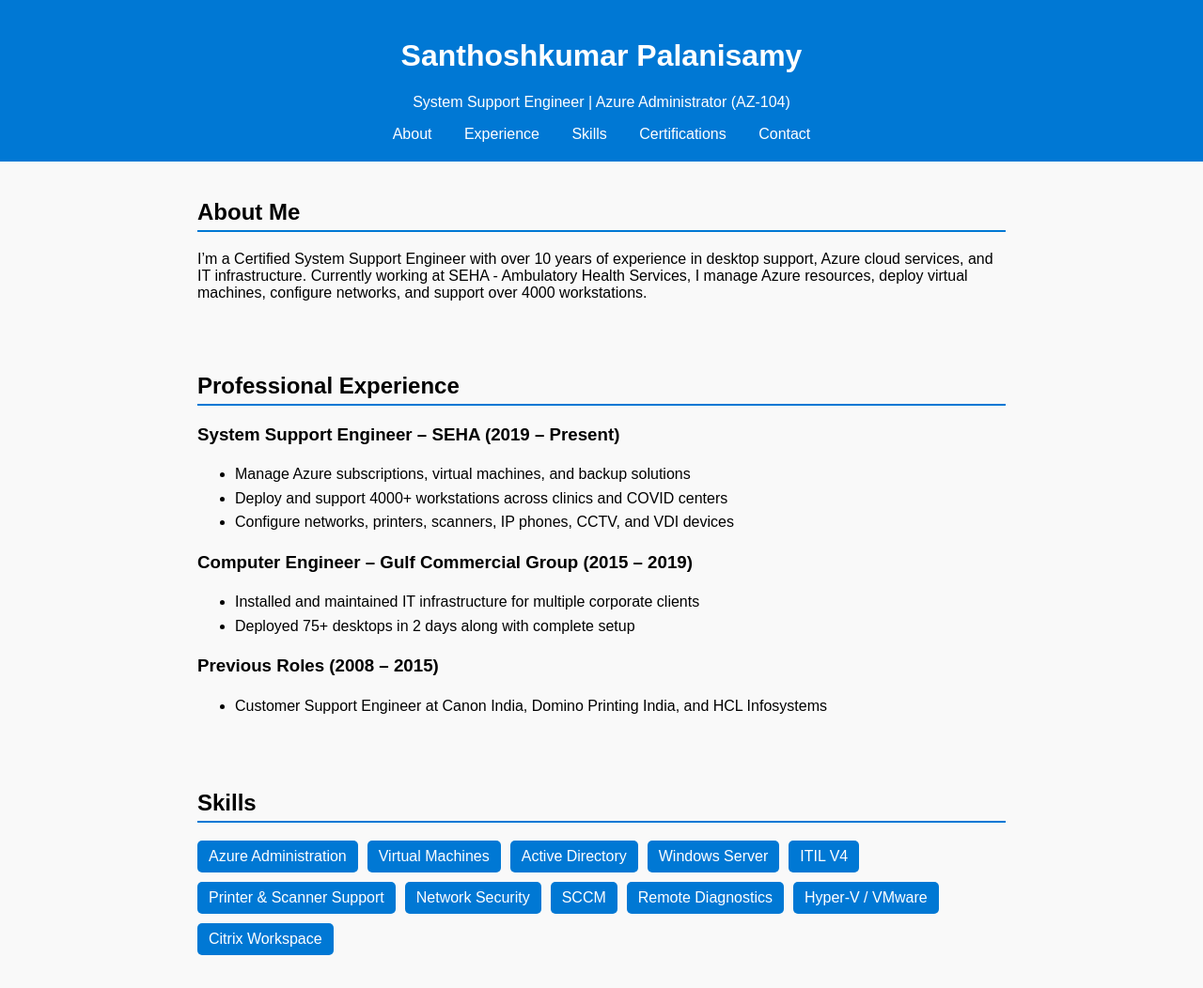
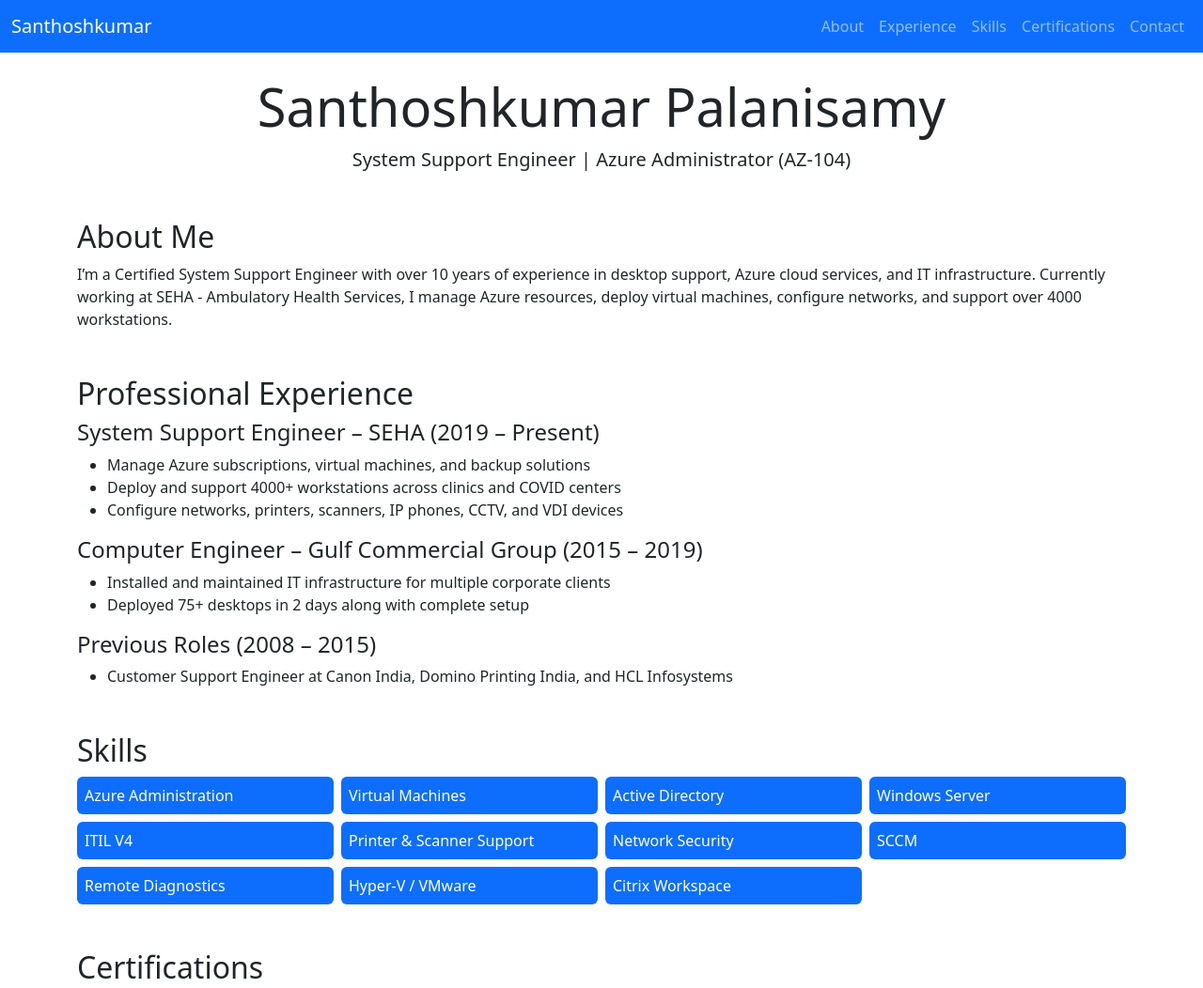
Before and after one commit to santhoshsiteee/portfoli, a plain HTML site: page index.html in a window 1280 px wide. Shown: the top 1052 px of the page at 94% size. Drawn offline with nearby package versions, Linux system fonts and the light colour scheme.

Commit message:
Add files via upload

```diff
--- a/index.html
+++ b/index.html
@@ -1,85 +1,79 @@
 <!DOCTYPE html>
 <html lang="en">
 <head>
-  <meta charset="UTF-8">
-  <meta name="viewport" content="width=device-width, initial-scale=1.0">
+  <meta charset="UTF-8" />
+  <meta name="viewport" content="width=device-width, initial-scale=1.0" />
   <title>Santhoshkumar | System Support Engineer</title>
-  <style>
-    body { font-family: Arial, sans-serif; margin: 0; padding: 0; background-color: #f9f9f9; }
-    header, section, footer { padding: 20px; }
-    header { background-color: #0078D4; color: white; text-align: center; }
-    nav a { margin: 0 15px; color: white; text-decoration: none; }
-    h2 { border-bottom: 2px solid #0078D4; padding-bottom: 5px; }
-    .container { max-width: 900px; margin: auto; }
-    ul { line-height: 1.6; }
-    footer { background-color: #333; color: white; text-align: center; }
-    .skills-grid { display: flex; flex-wrap: wrap; gap: 10px; }
-    .skills-grid div { background: #0078D4; color: white; padding: 8px 12px; border-radius: 5px; }
-  </style>
+  <link href="https://cdn.jsdelivr.net/npm/bootstrap@5.3.0/dist/css/bootstrap.min.css" rel="stylesheet" />
 </head>
 <body>
 
-<header>
-  <h1>Santhoshkumar Palanisamy</h1>
-  <p>System Support Engineer | Azure Administrator (AZ-104)</p>
-  <nav>
-    <a href="#about">About</a>
-    <a href="#experience">Experience</a>
-    <a href="#skills">Skills</a>
-    <a href="#certifications">Certifications</a>
-    <a href="#contact">Contact</a>
-  </nav>
-</header>
+<nav class="navbar navbar-expand-lg navbar-dark bg-primary">
+  <div class="container-fluid">
+    <a class="navbar-brand" href="#">Santhoshkumar</a>
+    <button class="navbar-toggler" type="button" data-bs-toggle="collapse" data-bs-target="#navbarNav">
+      <span class="navbar-toggler-icon"></span>
+    </button>
+    <div class="collapse navbar-collapse" id="navbarNav">
+      <ul class="navbar-nav ms-auto">
+        <li class="nav-item"><a class="nav-link" href="#about">About</a></li>
+        <li class="nav-item"><a class="nav-link" href="#experience">Experience</a></li>
+        <li class="nav-item"><a class="nav-link" href="#skills">Skills</a></li>
+        <li class="nav-item"><a class="nav-link" href="#certifications">Certifications</a></li>
+        <li class="nav-item"><a class="nav-link" href="#contact">Contact</a></li>
+      </ul>
+    </div>
+  </div>
+</nav>
 
-<div class="container">
+<div class="container mt-4">
+  <header class="text-center mb-5">
+    <h1 class="display-4">Santhoshkumar Palanisamy</h1>
+    <p class="lead">System Support Engineer | Azure Administrator (AZ-104)</p>
+  </header>
 
-  <section id="about">
+  <section id="about" class="mb-5">
     <h2>About Me</h2>
-    <p>
-      I’m a Certified System Support Engineer with over 10 years of experience in desktop support, Azure cloud services, and IT infrastructure.
-      Currently working at SEHA - Ambulatory Health Services, I manage Azure resources, deploy virtual machines, configure networks, and support over 4000 workstations.
-    </p>
+    <p>I’m a Certified System Support Engineer with over 10 years of experience in desktop support, Azure cloud services, and IT infrastructure. Currently working at SEHA - Ambulatory Health Services, I manage Azure resources, deploy virtual machines, configure networks, and support over 4000 workstations.</p>
   </section>
 
-  <section id="experience">
+  <section id="experience" class="mb-5">
     <h2>Professional Experience</h2>
-    <h3>System Support Engineer – SEHA (2019 – Present)</h3>
+    <h4>System Support Engineer – SEHA (2019 – Present)</h4>
     <ul>
       <li>Manage Azure subscriptions, virtual machines, and backup solutions</li>
       <li>Deploy and support 4000+ workstations across clinics and COVID centers</li>
       <li>Configure networks, printers, scanners, IP phones, CCTV, and VDI devices</li>
     </ul>
-
-    <h3>Computer Engineer – Gulf Commercial Group (2015 – 2019)</h3>
+    <h4>Computer Engineer – Gulf Commercial Group (2015 – 2019)</h4>
     <ul>
       <li>Installed and maintained IT infrastructure for multiple corporate clients</li>
       <li>Deployed 75+ desktops in 2 days along with complete setup</li>
     </ul>
-
-    <h3>Previous Roles (2008 – 2015)</h3>
+    <h4>Previous Roles (2008 – 2015)</h4>
     <ul>
       <li>Customer Support Engineer at Canon India, Domino Printing India, and HCL Infosystems</li>
     </ul>
   </section>
 
-  <section id="skills">
+  <section id="skills" class="mb-5">
     <h2>Skills</h2>
-    <div class="skills-grid">
-      <div>Azure Administration</div>
-      <div>Virtual Machines</div>
-      <div>Active Directory</div>
-      <div>Windows Server</div>
-      <div>ITIL V4</div>
-      <div>Printer & Scanner Support</div>
-      <div>Network Security</div>
-      <div>SCCM</div>
-      <div>Remote Diagnostics</div>
-      <div>Hyper-V / VMware</div>
-      <div>Citrix Workspace</div>
+    <div class="row g-2">
+      <div class="col-md-3"><div class="bg-primary text-white p-2 rounded">Azure Administration</div></div>
+      <div class="col-md-3"><div class="bg-primary text-white p-2 rounded">Virtual Machines</div></div>
+      <div class="col-md-3"><div class="bg-primary text-white p-2 rounded">Active Directory</div></div>
+      <div class="col-md-3"><div class="bg-primary text-white p-2 rounded">Windows Server</div></div>
+      <div class="col-md-3"><div class="bg-primary text-white p-2 rounded">ITIL V4</div></div>
+      <div class="col-md-3"><div class="bg-primary text-white p-2 rounded">Printer & Scanner Support</div></div>
+      <div class="col-md-3"><div class="bg-primary text-white p-2 rounded">Network Security</div></div>
+      <div class="col-md-3"><div class="bg-primary text-white p-2 rounded">SCCM</div></div>
+      <div class="col-md-3"><div class="bg-primary text-white p-2 rounded">Remote Diagnostics</div></div>
+      <div class="col-md-3"><div class="bg-primary text-white p-2 rounded">Hyper-V / VMware</div></div>
+      <div class="col-md-3"><div class="bg-primary text-white p-2 rounded">Citrix Workspace</div></div>
     </div>
   </section>
 
-  <section id="certifications">
+  <section id="certifications" class="mb-5">
     <h2>Certifications</h2>
     <ul>
       <li>Microsoft Azure Administrator – AZ-104 (2021)</li>
@@ -87,18 +81,18 @@
     </ul>
   </section>
 
-  <section id="contact">
+  <section id="contact" class="mb-5">
     <h2>Contact</h2>
     <p><strong>Email:</strong> <a href="mailto:santhoshsiteee@yahoo.com">santhoshsiteee@yahoo.com</a></p>
     <p><strong>Phone:</strong> +971-558973478</p>
-    <p><strong>LinkedIn:</strong> <a href="https://www.linkedin.com/in/santhoshkumar-palanisamy-5a459a175">linkedin.com/in/santhoshkumar-palanisamy-5a459a175</a></p>
+    <p><strong>LinkedIn:</strong> <a href="https://www.linkedin.com/in/santhoshkumar-palanisamy-5a459a175" target="_blank">linkedin.com/in/santhoshkumar-palanisamy-5a459a175</a></p>
   </section>
-
 </div>
 
-<footer>
-  <p>&copy; 2025 Santhoshkumar Palanisamy</p>
+<footer class="bg-dark text-white text-center py-3">
+  &copy; 2025 Santhoshkumar Palanisamy
 </footer>
 
+<script src="https://cdn.jsdelivr.net/npm/bootstrap@5.3.0/dist/js/bootstrap.bundle.min.js"></script>
 </body>
 </html>
```
